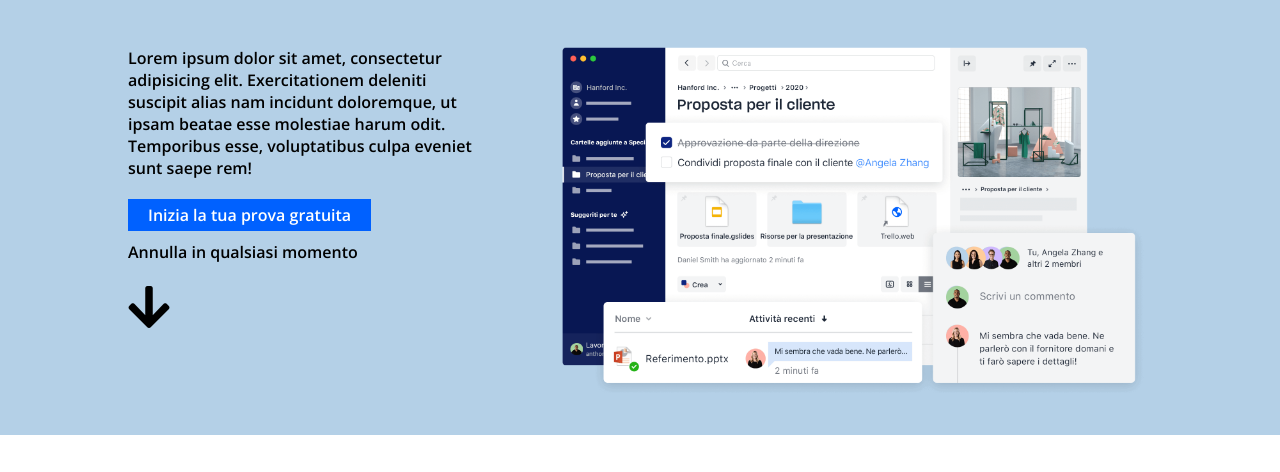
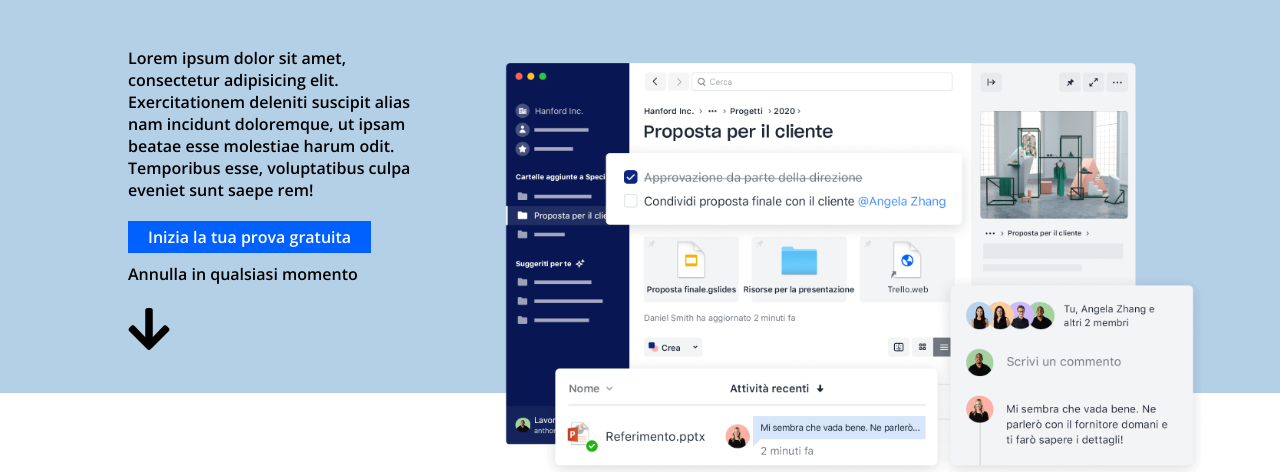
Before and after one commit to alessandroNessi/htmlcss-dropbox, a plain HTML site: page index.html in a window 1280 px wide. Shown: the part 480-952 px from the top of the page. Drawn offline with nearby package versions, Linux system fonts and the light colour scheme.

Commit message:
header banner fixed

```diff
--- a/css/style.css
+++ b/css/style.css
@@ -71,7 +71,7 @@ header h1{
 h2{
     font-size: 2rem;
 }
-header .large-container div.relative i{
+header .large-container .banner-container .text-container i{
     font-size: 3rem;
 }
 h1, h2, h3, h4, h5, h6{
@@ -103,26 +103,22 @@ header section{
 header section .large-container{
     padding-top: 150px;
 }
-header section .underbanner-responsive{
-    height: 13vh;
+header section .banner-container .text-container{
+    width: 30%;
 }
-header p{
-    width: 35%;
-    min-width: 150px;
+header section .banner-container img.banner{
+    width: 60%;
+    transform: scale(1.2);
+    position: relative;
+    top: 50px;
 }
 header h1{
     margin-bottom: 50px;
 }
-header .large-container img.banner{
-    width: 60%;
-    position: absolute;
-    top: 0%;
-    left: 40%;
-}
-header .large-container div.relative a{
+header .large-container .banner-container .text-container a{
     margin-bottom:10px;
 }
-header .large-container div.relative p{
+header .large-container .banner-container .text-container p{
     margin-bottom:20px;
 }
 /* ////header banner */
--- a/index.html
+++ b/index.html
@@ -36,16 +36,16 @@
         <section>
             <div class="large-container">
                 <h1>Tutto ciò che ti serve per il lavoro in un unico posto</h1>
-                <div class="relative">
-                    <p class="inline-block">Lorem ipsum dolor sit amet, consectetur adipisicing elit. Exercitationem deleniti suscipit alias nam incidunt doloremque, ut ipsam beatae esse molestiae harum odit. Temporibus esse, voluptatibus culpa eveniet sunt saepe rem!</p>
-                    <br>
-                    <a class="inline-block blue-button" href="#">Inizia la tua prova gratuita</a>
-                    <p>Annulla in qualsiasi momento</p>
-                    <i class=" block fas fa-arrow-down"></i>
-                    <img class="banner inline-block" src="img/jumbo.png" alt="all buisness feture">
-                    <div class="underbanner-responsive"></div>
+                <div class="banner-container clearfix">
+                    <div class="text-container left">
+                        <p class="inline-block">Lorem ipsum dolor sit amet, consectetur adipisicing elit. Exercitationem deleniti suscipit alias nam incidunt doloremque, ut ipsam beatae esse molestiae harum odit. Temporibus esse, voluptatibus culpa eveniet sunt saepe rem!</p>
+                        <br>
+                        <a class="inline-block blue-button" href="#">Inizia la tua prova gratuita</a>
+                        <p>Annulla in qualsiasi momento</p>
+                        <i class=" block fas fa-arrow-down"></i>
+                    </div>
+                    <img class="banner inline-block right" src="img/jumbo.png" alt="all buisness feture">
                 </div>
-
             </div>
         </section>
         <!-- ////HEADER BANNER -->
```
